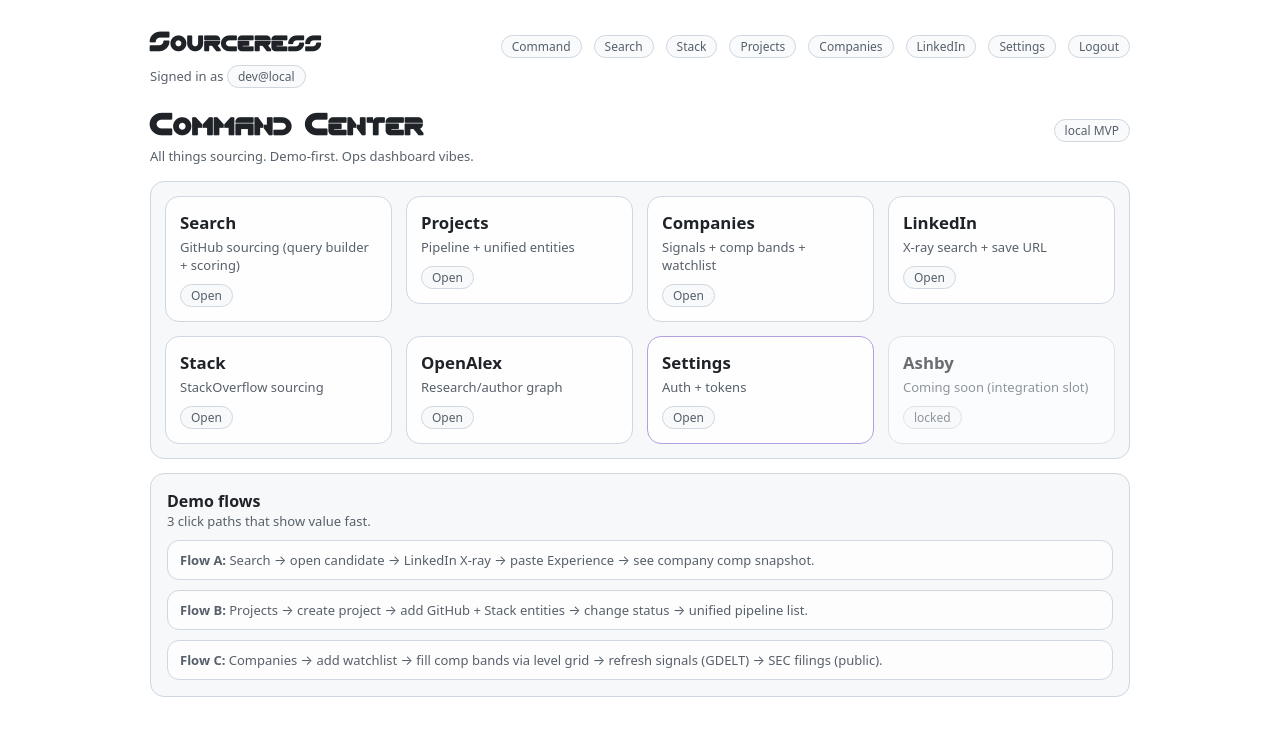
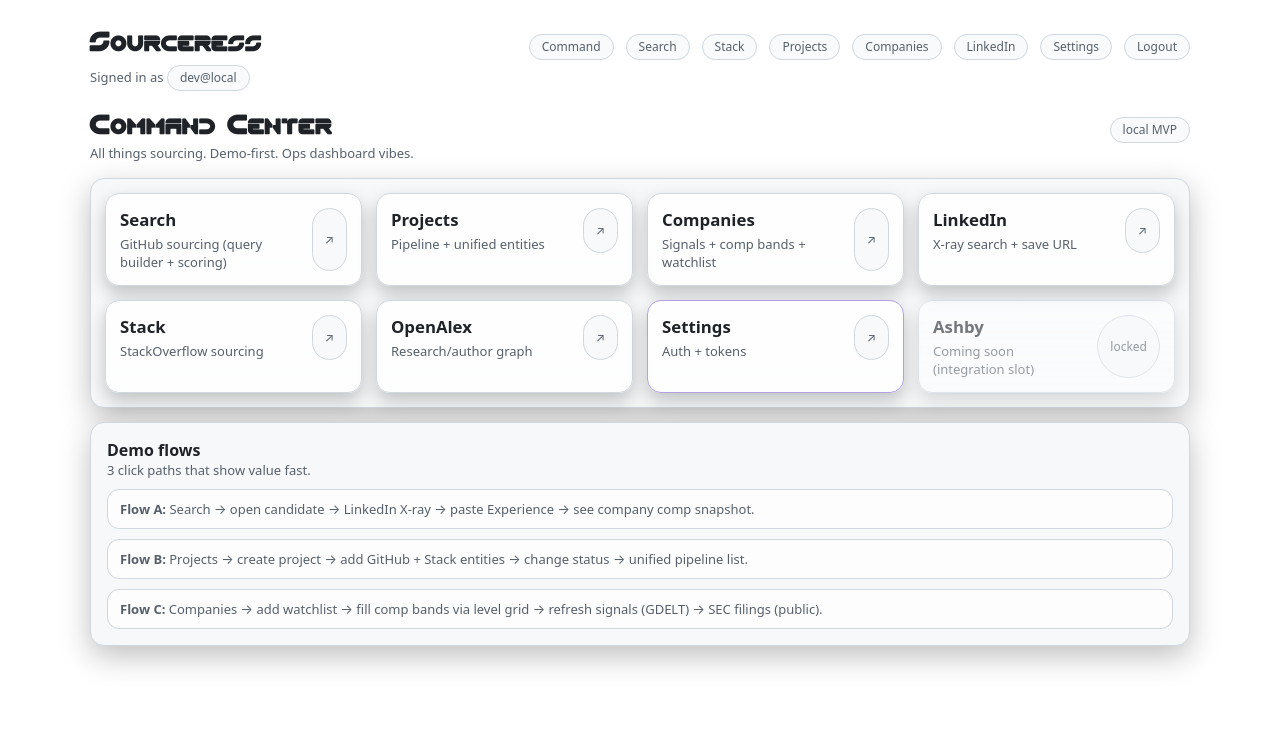
Before and after one commit to NerdHerderDani/sourceress, a FastAPI app: page /command in a window 1280 px wide. Shown: the top 736 px of the page. Run offline with FastAPI, Linux system fonts and the light colour scheme.

Commit message:
UI polish: tiles + typography + shadows for dark ops Command Center

```diff
--- a/backend/app/templates/base.html
+++ b/backend/app/templates/base.html
@@ -71,7 +71,13 @@
     a { color: var(--link); text-decoration: none; }
     a:hover { text-decoration: underline; }
 
-    .container { max-width: 980px; margin: 0 auto; padding: 24px; }
+    .container { max-width: 1100px; margin: 0 auto; padding: 24px; }
+
+    h1,h2,h3 { margin: 0; font-family: Flynn, system-ui, sans-serif; letter-spacing: 0.2px; }
+    h1 { font-size: 28px; font-weight: 800; }
+    h2 { font-size: 18px; font-weight: 800; }
+
+    .subtle { color: var(--muted); font-size: 13px; }
 
     .topbar {
       display: flex;
@@ -82,20 +88,26 @@
     }
 
     .pill {
-      display: inline-block;
-      padding: 2px 10px;
+      display: inline-flex;
+      align-items: center;
+      gap: 6px;
+      padding: 6px 12px;
       border: 1px solid var(--border);
       border-radius: 999px;
       background: color-mix(in srgb, var(--panel) 70%, transparent);
       color: var(--muted);
       font-size: 12px;
+      line-height: 1;
+      transition: transform 120ms ease, background 120ms ease, border-color 120ms ease;
     }
+    .pill:hover { transform: translateY(-1px); text-decoration:none; background: color-mix(in srgb, var(--panel) 85%, transparent); border-color: color-mix(in srgb, var(--link) 18%, var(--border)); }
 
     .panel {
       background: var(--panel);
       border: 1px solid var(--border);
       border-radius: 14px;
       padding: 16px;
+      box-shadow: 0 10px 30px rgba(0,0,0,0.25);
     }
 
     input, textarea {
@@ -169,6 +181,29 @@
       margin: 12px 0;
       background: color-mix(in srgb, var(--panel2) 90%, transparent);
     }
+
+    .tile {
+      display:block;
+      padding: 14px;
+      border: 1px solid var(--border);
+      border-radius: 14px;
+      background: linear-gradient(180deg,
+        color-mix(in srgb, var(--panel2) 92%, transparent),
+        color-mix(in srgb, var(--panel2) 80%, transparent)
+      );
+      box-shadow: 0 8px 18px rgba(0,0,0,0.22);
+      transition: transform 140ms ease, border-color 140ms ease, box-shadow 140ms ease;
+    }
+    .tile:hover { transform: translateY(-2px); border-color: color-mix(in srgb, var(--accent) 35%, var(--border)); box-shadow: 0 14px 26px rgba(0,0,0,0.32); text-decoration:none; }
+
+    .kpi {
+      display:flex;
+      align-items:baseline;
+      justify-content:space-between;
+      gap: 10px;
+      margin-top: 10px;
+    }
+    .kpi .value { font-weight: 900; font-size: 18px; }
 
     .details {
       margin-top: 8px;
--- a/backend/app/templates/command.html
+++ b/backend/app/templates/command.html
@@ -9,84 +9,86 @@
   </div>
 
   <div class="panel" style="padding: 14px;">
-    <div class="row" style="gap: 14px; flex-wrap:wrap;">
-      <div style="flex: 1; min-width: 220px;">
-        <div class="card" style="margin:0; display:block;">
+    <div style="display:grid; grid-template-columns: repeat(auto-fit, minmax(240px, 1fr)); gap: 14px;">
+
+      <a class="tile" href="/" style="color: inherit;">
+        <div style="display:flex; justify-content:space-between; gap: 10px;">
+          <div>
             <div style="font-weight:900; font-size: 1.05rem;">Search</div>
             <div class="hint" style="margin-top: 4px;">GitHub sourcing (query builder + scoring)</div>
-          <div class="cardActions">
-            <a class="pill" href="/">Open</a>
           </div>
+          <div class="pill">↗</div>
         </div>
-      </div>
+      </a>
 
-      <div style="flex: 1; min-width: 220px;">
-        <div class="card" style="margin:0; display:block;">
+
+      <a class="tile" href="/projects-ui" style="color: inherit;">
+        <div style="display:flex; justify-content:space-between; gap: 10px;">
+          <div>
             <div style="font-weight:900; font-size: 1.05rem;">Projects</div>
             <div class="hint" style="margin-top: 4px;">Pipeline + unified entities</div>
-          <div class="cardActions">
-            <a class="pill" href="/projects-ui">Open</a>
           </div>
+          <div class="pill">↗</div>
         </div>
-      </div>
+      </a>
 
-      <div style="flex: 1; min-width: 220px;">
-        <div class="card" style="margin:0; display:block;">
+      <a class="tile" href="/companies" style="color: inherit;">
+        <div style="display:flex; justify-content:space-between; gap: 10px;">
+          <div>
             <div style="font-weight:900; font-size: 1.05rem;">Companies</div>
             <div class="hint" style="margin-top: 4px;">Signals + comp bands + watchlist</div>
-          <div class="cardActions">
-            <a class="pill" href="/companies">Open</a>
           </div>
+          <div class="pill">↗</div>
         </div>
-      </div>
+      </a>
 
-      <div style="flex: 1; min-width: 220px;">
-        <div class="card" style="margin:0; display:block;">
+      <a class="tile" href="/linkedin" style="color: inherit;">
+        <div style="display:flex; justify-content:space-between; gap: 10px;">
+          <div>
             <div style="font-weight:900; font-size: 1.05rem;">LinkedIn</div>
             <div class="hint" style="margin-top: 4px;">X‑ray search + save URL</div>
-          <div class="cardActions">
-            <a class="pill" href="/linkedin">Open</a>
           </div>
+          <div class="pill">↗</div>
         </div>
-      </div>
+      </a>
 
-      <div style="flex: 1; min-width: 220px;">
-        <div class="card" style="margin:0; display:block;">
+      <a class="tile" href="/stack" style="color: inherit;">
+        <div style="display:flex; justify-content:space-between; gap: 10px;">
+          <div>
             <div style="font-weight:900; font-size: 1.05rem;">Stack</div>
             <div class="hint" style="margin-top: 4px;">StackOverflow sourcing</div>
-          <div class="cardActions">
-            <a class="pill" href="/stack">Open</a>
           </div>
+          <div class="pill">↗</div>
         </div>
-      </div>
+      </a>
 
-      <div style="flex: 1; min-width: 220px;">
-        <div class="card" style="margin:0; display:block;">
+      <a class="tile" href="/openalex" style="color: inherit;">
+        <div style="display:flex; justify-content:space-between; gap: 10px;">
+          <div>
             <div style="font-weight:900; font-size: 1.05rem;">OpenAlex</div>
             <div class="hint" style="margin-top: 4px;">Research/author graph</div>
-          <div class="cardActions">
-            <a class="pill" href="/openalex">Open</a>
           </div>
+          <div class="pill">↗</div>
         </div>
-      </div>
+      </a>
 
-      <div style="flex: 1; min-width: 220px;">
-        <div class="card" style="margin:0; display:block; border-color: color-mix(in srgb, var(--accent) 35%, var(--border));">
+      <a class="tile" href="/settings" style="color: inherit; border-color: color-mix(in srgb, var(--accent) 35%, var(--border));">
+        <div style="display:flex; justify-content:space-between; gap: 10px;">
+          <div>
             <div style="font-weight:900; font-size: 1.05rem;">Settings</div>
             <div class="hint" style="margin-top: 4px;">Auth + tokens</div>
-          <div class="cardActions">
-            <a class="pill" href="/settings">Open</a>
           </div>
+          <div class="pill">↗</div>
         </div>
-      </div>
+      </a>
 
-      <div style="flex: 1; min-width: 220px;">
-        <div class="card" style="margin:0; display:block; opacity:0.65;">
+      <div class="tile" style="opacity:0.6;">
+        <div style="display:flex; justify-content:space-between; gap: 10px;">
+          <div>
             <div style="font-weight:900; font-size: 1.05rem;">Ashby</div>
             <div class="hint" style="margin-top: 4px;">Coming soon (integration slot)</div>
-          <div class="cardActions">
-            <span class="pill">locked</span>
           </div>
+          <div class="pill">locked</div>
         </div>
       </div>
 
```
Lines whose indentation alone changed are shown as unchanged.
